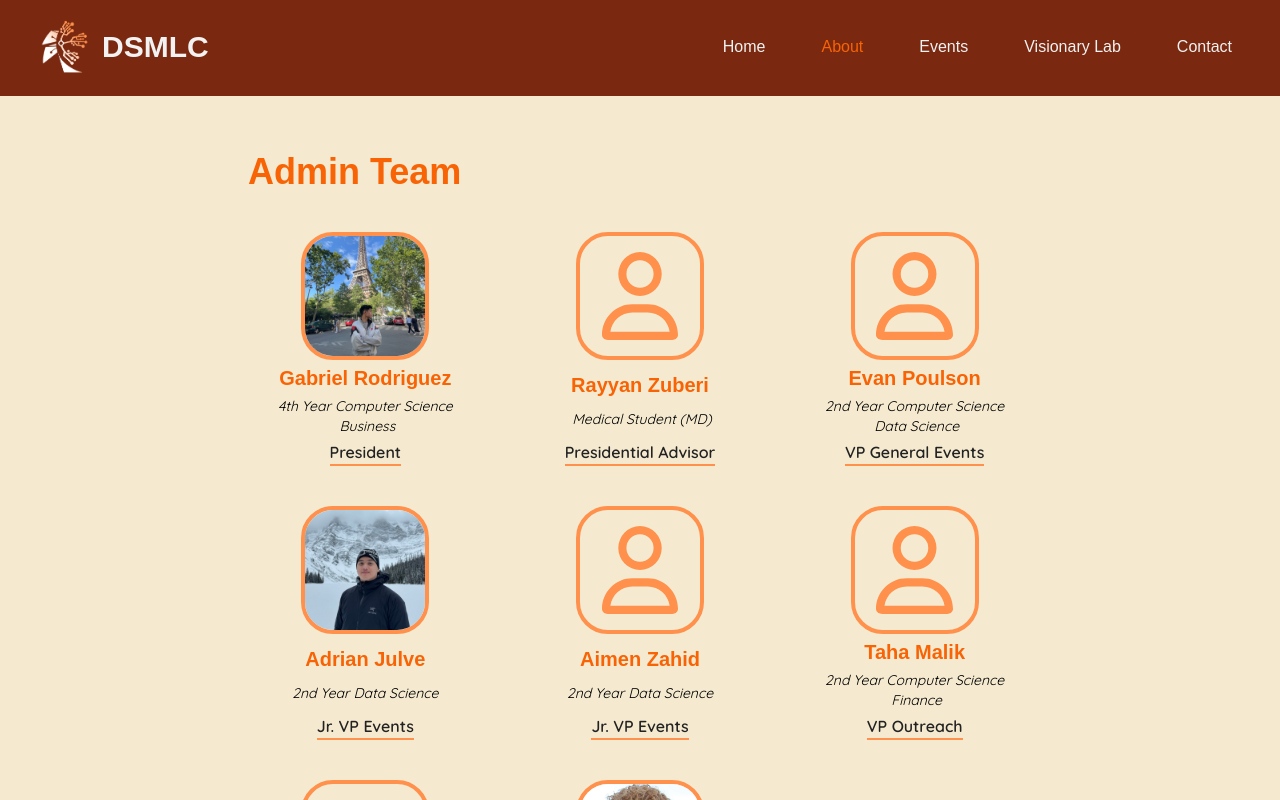
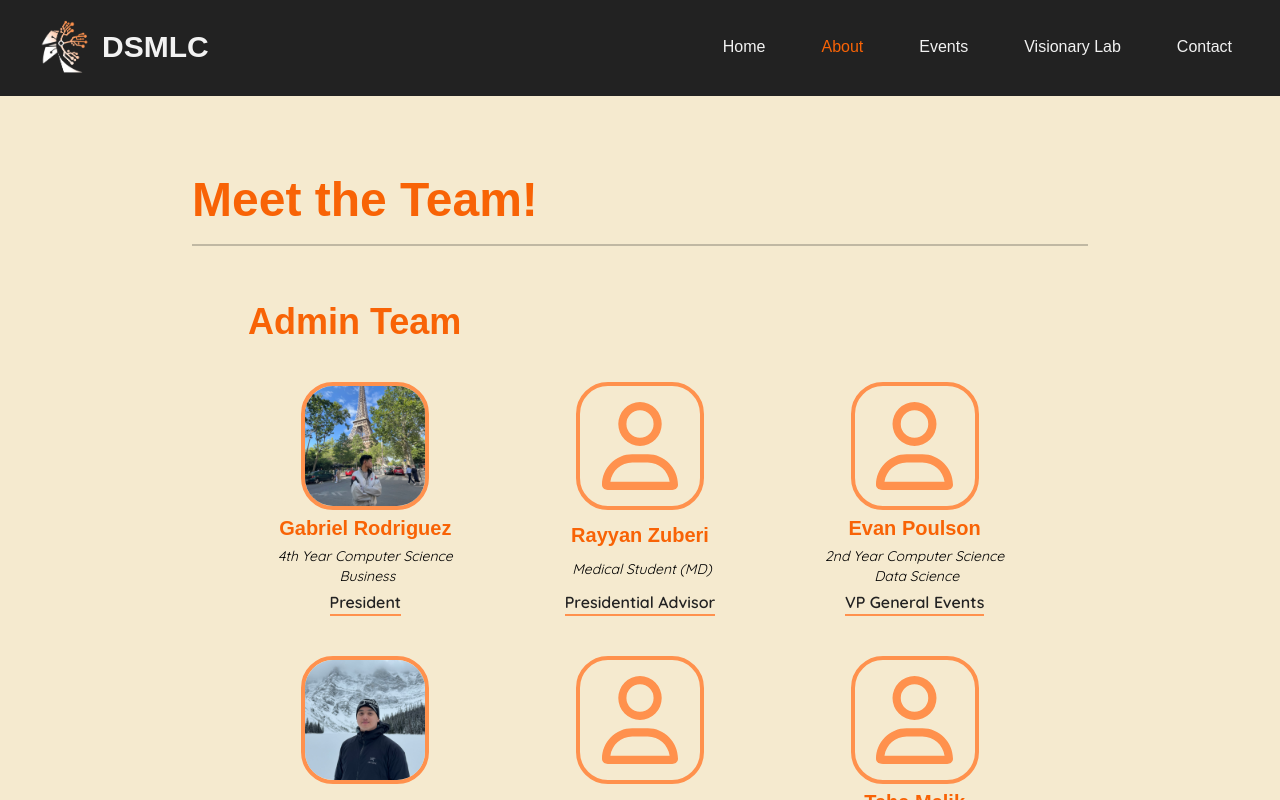
Before and after one commit to DSMLC/dsmlc-website, a Next.js app: page /about/execs in a window 1280 px wide. Shown: the top 800 px of the page. Built offline with nearby package versions, Linux system fonts and the light colour scheme.

Commit message:
page title template

```diff
--- a/app/about/execs/page.tsx
+++ b/app/about/execs/page.tsx
@@ -1,14 +1,16 @@
 import React from "react";
 import Execs from "../../../public/data/execs.json";
-import GroupRoleTitles from "../../../public/data/page_data/executive_roster.json";
+import ExecutiveRosterData from "../../../public/data/page_data/executive_roster.json";
 import { ProfileListTemplate } from "@/app/components/ProfileListTemplate";
+import TitleTemplate from "@/app/components/TitleTemplate";
 
 const page = () => {
   return (
-    <div className="flex justify-center items-center flex-col gap-12">
+    <div>
+      <TitleTemplate Title={ExecutiveRosterData.title} />
       <ProfileListTemplate
         ProfilesData={Execs}
-        GroupRoleTitle={GroupRoleTitles}
+        GroupRoleTitle={ExecutiveRosterData.group_roles}
       />
     </div>
   );
--- a/app/components/ProfileListTemplate.tsx
+++ b/app/components/ProfileListTemplate.tsx
@@ -71,7 +71,7 @@ export const ProfileListTemplate = ({
                       .map((role) =>
                         role.roles.map((roleTitle, index) => (
                           <span
-                            className="border-b-2 w-fit self-center border-dsmlcTangerine text-dsmlcDarkBlack font-semibold"
+                            className="border-b-2 w-fit self-center border-dsmlcTangerine text-dsmlcBlack font-semibold"
                             key={index}
                           >
                             {roleTitle}
--- /dev/null
+++ b/app/components/TitleTemplate.tsx
@@ -0,0 +1,11 @@
+import React from "react";
+
+const TitleTemplate = ({ Title }: { Title: string }) => {
+  return (
+    <div className="font-redHat font-bold text-5xl lg:text-start text-center text-dsmlcDataOrange border-b-2 border-dsmlcBlack border-opacity-25 pt-20 lg:px-0 lg:w-full max-w-4xl w-fit m-auto pb-5">
+      {Title}
+    </div>
+  );
+};
+
+export default TitleTemplate;
--- a/app/page.tsx
+++ b/app/page.tsx
@@ -1,5 +1,5 @@
 import Image from "next/image";
-import HomeData from "../public/data/home.json";
+import HomeData from "../public/data/page_data/home.json";
 import Hero from "./components/Hero";
 import PageTemplate from "./components/HeaderTextTemplate";
 
--- a/public/data/page_data/executive_roster.json
+++ b/public/data/page_data/executive_roster.json
@@ -1 +1,8 @@
-["Admin Team", "Operations Team", "Legacy Executives (Advisory Team)"]
+{
+  "title": "Meet the Team!",
+  "group_roles": [
+    "Admin Team",
+    "Operations Team",
+    "Legacy Executives (Advisory Team)"
+  ]
+}
--- a/tailwind.config.ts
+++ b/tailwind.config.ts
@@ -19,7 +19,7 @@ const config: Config = {
         dsmlcParchment: "#F5EACF",
         dsmlcWhite: "#F2F2F2",
         dsmlcDarkBlack: "#222222",
-        dsmlcBlack: "#7a280f",
+        dsmlcBlack: "#222222",
       },
       fontFamily: {
         redHat: ['"Red_Hat_Display"', "sans-serif"],
```
